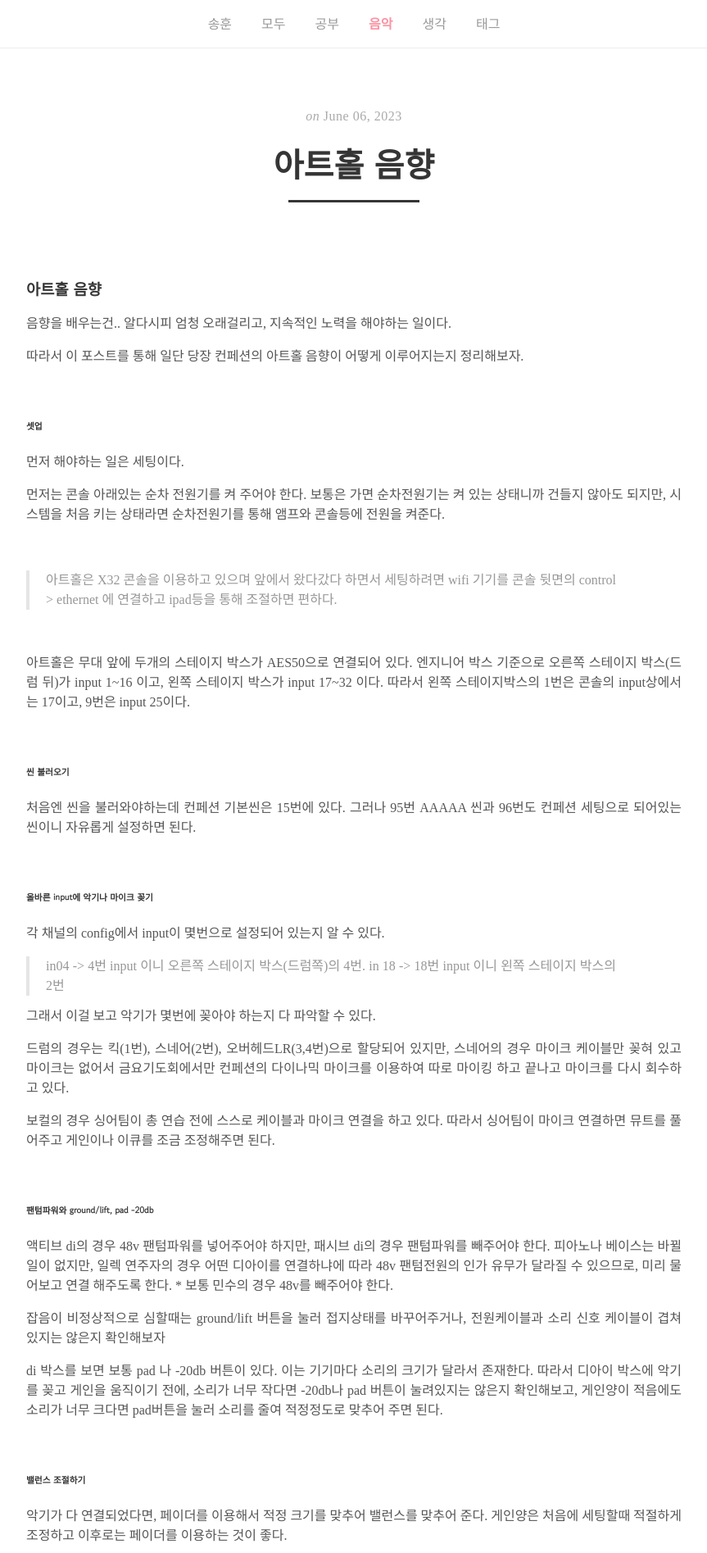
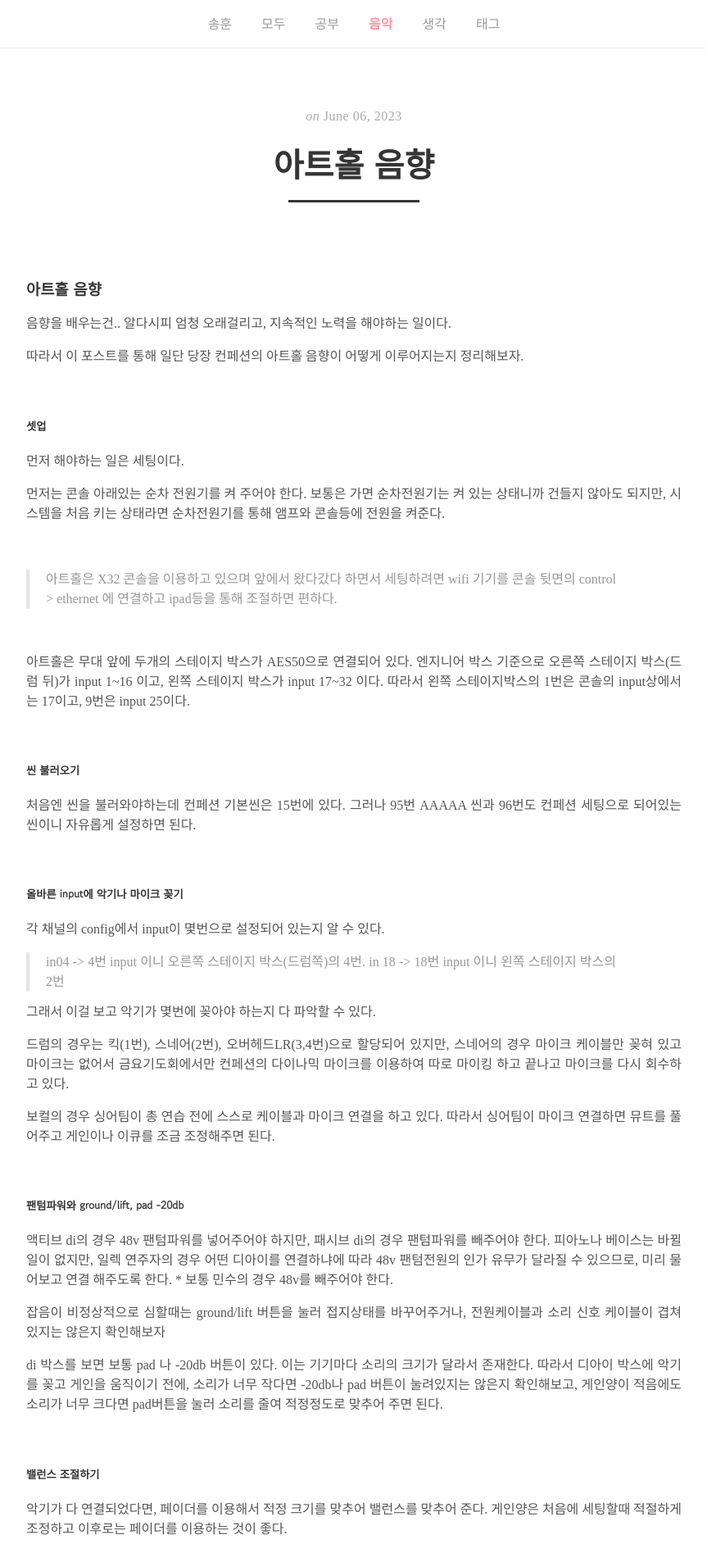
Before and after one commit to songh-oon/songh-oon.github.io, a Jekyll site: the page built from _posts/music/2023-06-06-arthallstart.md, in a window 1280 px wide. Shown: the top 1895 px of the page at 82% size, without its empty margins (208-1071 px from the left). Built offline with Jekyll 4.4.1, drawn with Linux system fonts in a browser that asks for light colours; some web fonts are replaced.

```diff
--- a/_posts/music/2023-06-06-arthallstart.md
+++ b/_posts/music/2023-06-06-arthallstart.md
@@ -20,7 +20,7 @@ published: True
 
 <br>
 
-###### 셋업
+##### 셋업
 
 먼저 해야하는 일은 세팅이다.
 
@@ -42,7 +42,7 @@ published: True
 
 <br>
 
-###### 씬 불러오기
+##### 씬 불러오기
 
 처음엔 씬을 불러와야하는데
 컨페션 기본씬은 15번에 있다.
@@ -50,7 +50,7 @@ published: True
 
 <Br>
 
-###### 올바른 input에 악기나 마이크 꽂기
+##### 올바른 input에 악기나 마이크 꽂기
 
 각 채널의 config에서 input이 몇번으로 설정되어 있는지 알 수 있다.
 > in04 -> 4번 input 이니 오른쪽 스테이지 박스(드럼쪽)의 4번.
@@ -64,7 +64,7 @@ published: True
 
 <br>
 
-###### 팬텀파워와 ground/lift, pad -20db
+##### 팬텀파워와 ground/lift, pad -20db
 
 액티브 di의 경우 48v 팬텀파워를 넣어주어야 하지만, 패시브 di의 경우 팬텀파워를 빼주어야 한다. 피아노나 베이스는 바뀔일이 없지만, 일렉 연주자의 경우 어떤 디아이를 연결하냐에 따라 48v 팬텀전원의 인가 유무가 달라질 수 있으므로, 미리 물어보고 연결 해주도록 한다.
 \* 보통 민수의 경우 48v를 빼주어야 한다.
@@ -76,7 +76,7 @@ di 박스를 보면 보통 pad 나 -20db 버튼이 있다. 이는 기기마다
 <Br>
 
 
-###### 밸런스 조절하기
+##### 밸런스 조절하기
 
 악기가 다 연결되었다면,
 페이더를 이용해서 적정 크기를 맞추어 밸런스를 맞추어 준다.
@@ -87,7 +87,7 @@ di 박스를 보면 보통 pad 나 -20db 버튼이 있다. 이는 기기마다
 
 <br>
 
-###### 리버브 넣어주기
+##### 리버브 넣어주기
 
 왼쪽의 채널 페이더에서 fx의 뮤트를 풀고
 오른쪽 버스 채널 페이더에서 fx에 해당하는 버스채널을 뮤트를 풀어주고 페이더를 올려주면 리버브를 넣을 수 있다.
@@ -101,7 +101,7 @@ fx2 -> 전체 hall 리버브 2.3초대 이다.
 
 <Br>
 
-###### BGM 틀기
+##### BGM 틀기
 
 예배가 시작하기 전과 예배가 끝나고 기도회에서 악기에서 배경음악으로 바꿀때 노래를 틀어주어야 한다.
 이는 케이블 박스에 있는 회색 Rca to 3.5 라인을 aux input 5,6 번에 연결하여 한다.
@@ -114,7 +114,7 @@ fx2 -> 전체 hall 리버브 2.3초대 이다.
 
 <br>
 
-###### 세팅 풀기
+##### 세팅 풀기
 
 예배와 모임이 끝나면 세팅을 풀어주어야한다.
 이 또한 많은 컨페션 친구들이 함께하기 때문에 크게 신경써야할 부분은 많지 않지만,
```
